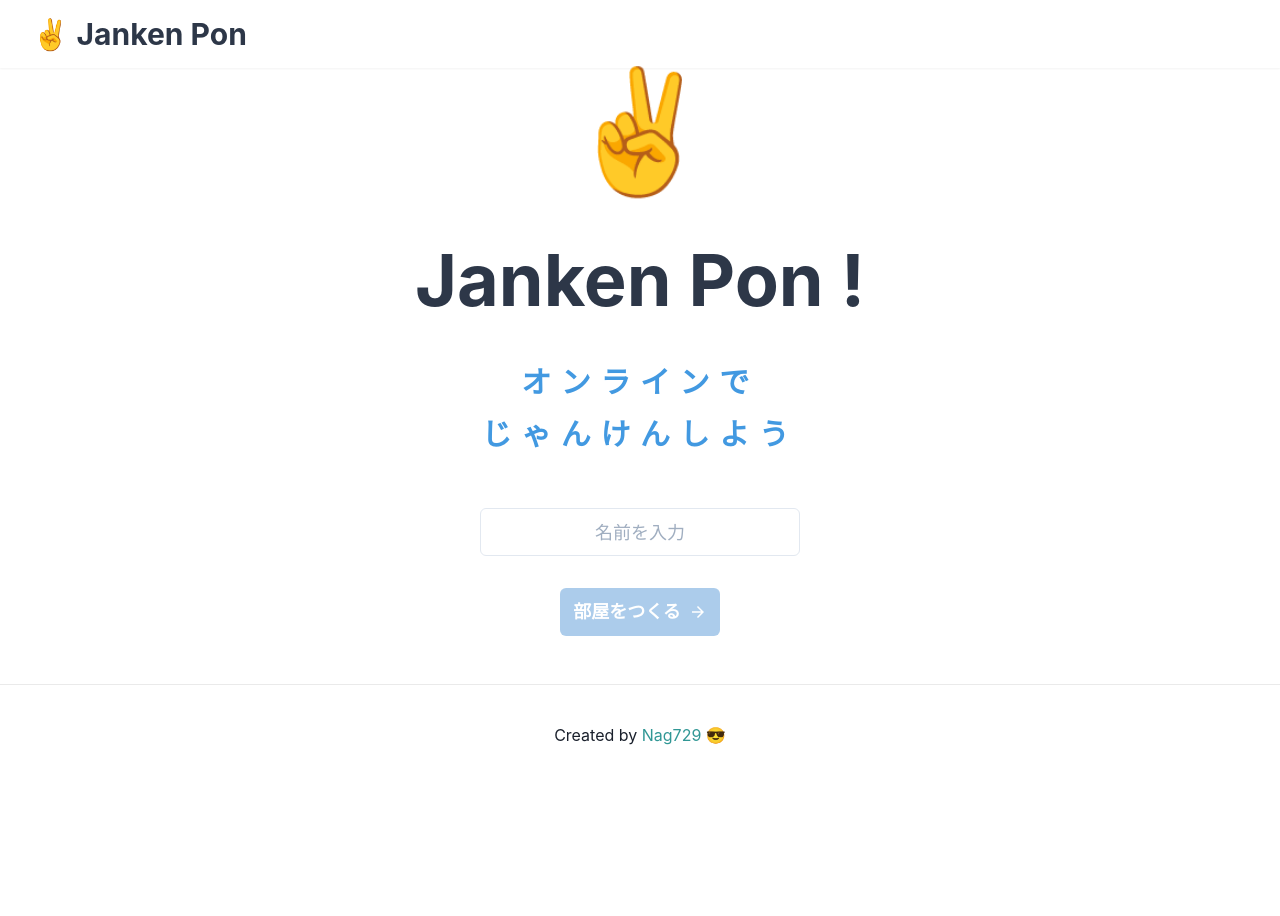
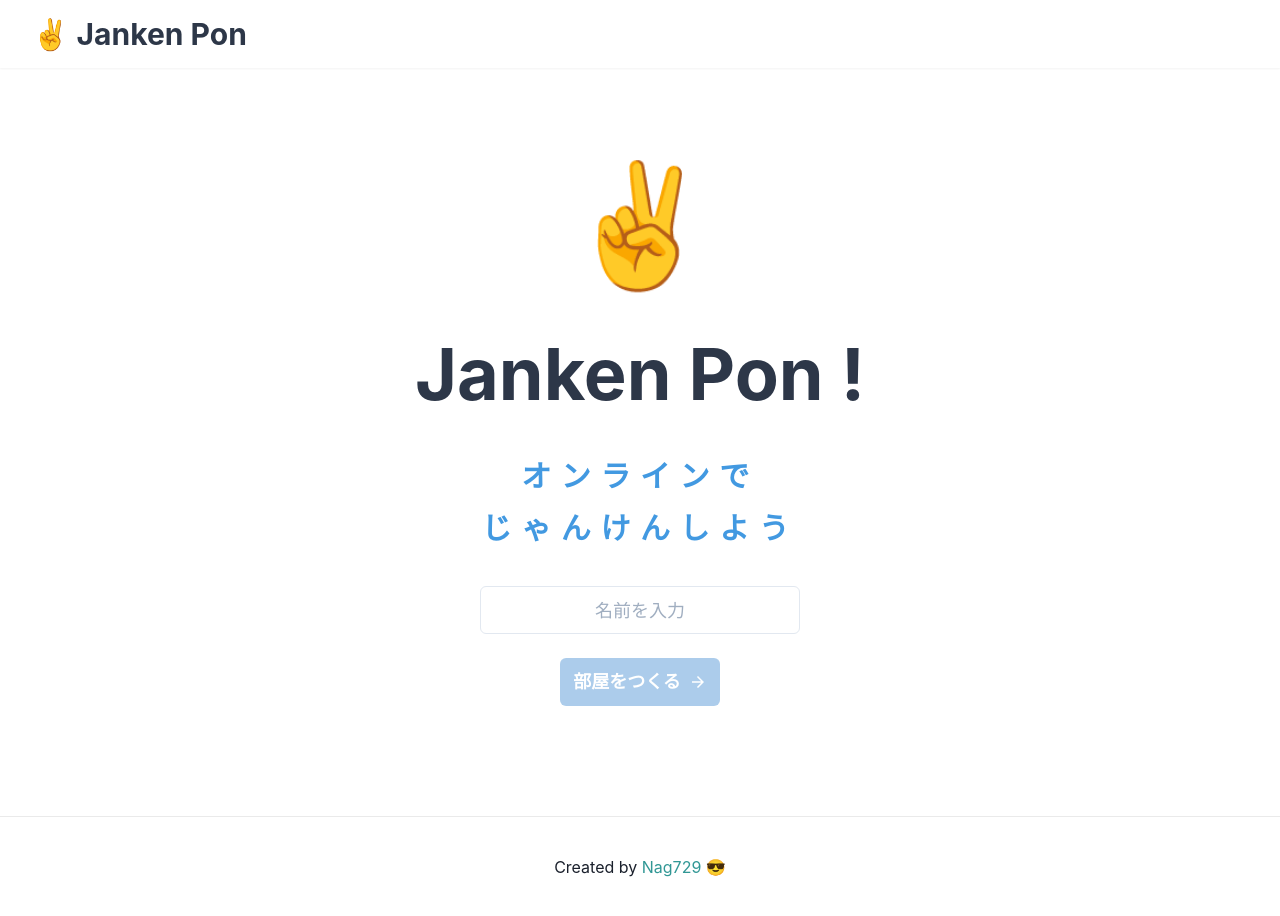
Before and after one commit to Nag729/janken-pon, a Next.js app: page / in a window 1280 px wide. Before the commit the page ends 800 px from the top, so only its background shows below. Built offline with nearby package versions, Linux system fonts and the light colour scheme; no server answers.

Commit message:
fix: style

```diff
--- a/components/projects/TheHeader.tsx
+++ b/components/projects/TheHeader.tsx
@@ -8,9 +8,11 @@ export default function TheHeader(): JSX.Element {
       position="fixed"
       top={0}
       width="full"
+      bg="white"
       shadow="sm"
       py={4}
       px={8}
+      zIndex={9}
     >
       <Box>
         <Heading size="lg" color="gray.700">
--- a/components/views/welcome/CreateRoomForm.tsx
+++ b/components/views/welcome/CreateRoomForm.tsx
@@ -13,13 +13,7 @@ export default function CreateRoomForm(
   const hasUserName: boolean = !!props.userName.length;
 
   return (
-    <Box
-      w="100vw"
-      my="4"
-      display="flex"
-      flexDirection="column"
-      alignItems="center"
-    >
+    <Box w="100vw" display="flex" flexDirection="column" alignItems="center">
       {/* User Name Input */}
       <Box w="320px" my="2">
         <Input
@@ -33,7 +27,7 @@ export default function CreateRoomForm(
       </Box>
 
       {/* Create Room Button */}
-      <Box w="160px" mt="6">
+      <Box w="160px" mt="4">
         <Button
           rightIcon={<ArrowForwardIcon />}
           colorScheme="blue"
--- a/styles/Home.module.css
+++ b/styles/Home.module.css
@@ -1,6 +1,6 @@
 .container {
-  min-height: 85vh;
-  max-height: 100vh;
+  height: 100vh;
+  margin-top: 1rem;
   padding: 0 0.5rem;
   display: flex;
   flex-direction: column;
```
